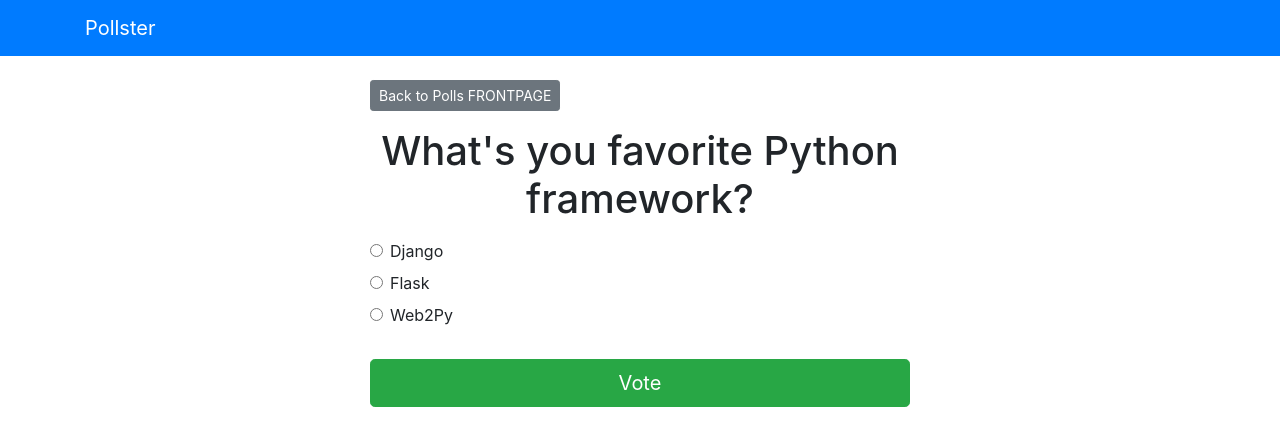
After one commit to Arielcarv/PythonPractice, a Django app: page /polls/1/ in a window 1280 px wide. The commit adds this page. Shown: the top 446 px of the page. Run offline with Django 3.2, Linux system fonts and the light colour scheme; data comes from the database, SQL or seed files in the repository; both versions use the stored data as it was after the commit; some libraries are stand-ins or nearby versions.

Commit message:
refac: Add of detail and results template + configs

```diff
--- a/Pollster/pollster/polls/models.py
+++ b/Pollster/pollster/polls/models.py
@@ -12,7 +12,7 @@ class Question(models.Model):
 
 
 class Choice(models.Model):
-    question = models.ForeignKey(Question, on_delete=models.CASCADE, related_name='choice_to_question')
+    question = models.ForeignKey(Question, on_delete=models.CASCADE, related_name='choice')
     choice_text = models.CharField(max_length=200)
     votes = models.IntegerField(default=0)
 
--- a/Pollster/pollster/polls/urls.py
+++ b/Pollster/pollster/polls/urls.py
@@ -2,6 +2,11 @@ from django.urls import path
 
 from . import views
 
+app_name = 'polls'
+
 urlpatterns = [
     path('', views.index, name='index'),
+    path('<int:question_id>/', views.detail, name='details'),
+    path('<int:question_id>/results', views.results, name='results'),
+    path('<int:question_id>/vote', views.vote, name='vote'),
 ]
--- a/Pollster/pollster/polls/views.py
+++ b/Pollster/pollster/polls/views.py
@@ -1,18 +1,50 @@
-from django.http.response import HttpResponse
-from django.shortcuts import render
+from django.http.response import Http404, HttpResponseRedirect
+from django.shortcuts import get_object_or_404, render
+from django.urls import reverse
 from .models import Choice, Question
-from django.template import loader
+
 
 # Create your views here.
-# from django.http import HttpResponse
-
-# def index(request):
-#     return HttpResponse("Hello, world. You're at the polls index.")
 
 
+# Get all questions and display them.
 def index(request):
     latest_question_list = Question.objects.order_by('-publication_date')[:5]
     context = {
         'latest_question_list': latest_question_list,
     }
     return render(request, 'polls/index.html', context)
+
+
+# Show specific question and choices.
+def detail(request, question_id):
+    try:
+        question = Question.objects.get(pk=question_id)
+    except Question.DoesNotExist:
+        raise Http404("Question does not exist.")
+    return render(request, 'polls/details.html', {'question': question})
+
+
+# Get question and display results.
+def results(request, question_id):
+    question = get_object_or_404(Question, pk=question_id)
+    return render(request, 'polls/results.html', {'question': question})
+
+
+# Vote on a specific question.
+def vote(request, question_id):
+    question = get_object_or_404(Question, pk=question_id)
+    try:
+        selected_choice = question.choice.get(pk=request.POST['choice'])
+    except (KeyError, Choice.doesNotExist):
+        # Re-render the voting form cause the one you wanted doesn't exist.
+        context = {
+            'question': question,
+            'error_message': "You didn't select a choice.",
+        }
+        return render(request, 'polls/details.html', context)
+    selected_choice.votes += 1
+    selected_choice.save()
+    # Always return an HttpResponseRedirect after success on sending POST request data.
+    # This prevents data form being posted twice if user hits the BACK BUTTON.
+    return HttpResponseRedirect(reverse('polls:results', args=(question_id,)))
--- a/Pollster/pollster/pollster/urls.py
+++ b/Pollster/pollster/pollster/urls.py
@@ -18,5 +18,5 @@ from django.urls import path, include
 
 urlpatterns = [
     path('admin/', admin.site.urls),
-    path('polls/', include('polls.urls')),
+    path('polls/', include('polls.urls', namespace='polls')),
 ]
--- a/Pollster/pollster/templates/base.html
+++ b/Pollster/pollster/templates/base.html
@@ -1,26 +1,34 @@
 <!DOCTYPE html>
 <html lang="en">
+
 <head>
     <meta charset="UTF-8" />
     <meta http-equiv="X-UA-Compatible" content="IE=edge" />
     <meta name="viewport" content="width=device-width, initial-scale=1.0" />
     <!-- Bootstrap 5.1.3 CSS -->
-        <link
-            href="https://cdn.jsdelivr.net/npm/bootstrap@5.1.3/dist/css/bootstrap.min.css"
-            rel="stylesheet"
-            integrity="sha384-1BmE4kWBq78iYhFldvKuhfTAU6auU8tT94WrHftjDbrCEXSU1oBoqyl2QvZ6jIW3"
-            crossorigin="anonymous"
-        />
+    {% comment %} <link href="https://cdn.jsdelivr.net/npm/bootstrap@5.1.3/dist/css/bootstrap.min.css" rel="stylesheet"
+        integrity="sha384-1BmE4kWBq78iYhFldvKuhfTAU6auU8tT94WrHftjDbrCEXSU1oBoqyl2QvZ6jIW3" crossorigin="anonymous" /> {% endcomment %}
+
+    <!-- Bootstrap 4.3.1 CSS -->
+    <link rel="stylesheet" href="https://stackpath.bootstrapcdn.com/bootstrap/4.3.1/css/bootstrap.min.css"
+        integrity="sha384-ggOyR0iXCbMQv3Xipma34MD+dH/1fQ784/j6cY/iJTQUOhcWr7x9JvoRxT2MZw1T" crossorigin="anonymous">
 
     <title>Pollster {% block title %} {% endblock %}</title>
 </head>
+
 <body>
+    <!--Navbar -->
+    {% include 'partials/_navbar.html' %}
     <div class="container">
         <div class="row">
             <div class="col-md-6 m-auto">
-                    ---{% block content %} {% endblock %}---
+                <!-- Beginning of Django things -->
+                {% block content %}
+                {% endblock %}
+                <!-- End -->
             </div>
         </div>
     </div>
 </body>
+
 </html>
--- /dev/null
+++ b/Pollster/pollster/templates/partials/_navbar.html
@@ -0,0 +1,5 @@
+<nav class="navbar navbar-dark bg-primary mb-4">
+    <div class="container">
+        <a class="navbar-brand" href="/">Pollster</a>
+    </div>
+</nav>
--- /dev/null
+++ b/Pollster/pollster/templates/polls/details.html
@@ -0,0 +1,37 @@
+{% extends 'base.html' %}
+{% block content %}
+
+<a class="btn btn-secondary btn-sm mb-3" href="{% url 'polls:index' %}">Back to Polls FRONTPAGE</a>
+
+<h1 class="text-center mb-3">{{ question.question_text }}</h1>
+
+{% if error_message %}
+    <!-- If there is an error and not load the page. -->
+    <p class='alert alert-danger'>
+        <strong>{{ error_message }}</strong>
+    </p>
+{% endif %}
+
+<form action="{% url 'polls:vote' question.id %}" method="post">
+    {% csrf_token %}
+    {% for choice in question.choice.all %}
+        <!--It's a checkbox-->
+        <div class="form-check">
+            <input
+                type="radio"
+                name="choice"
+                class="form-check-input"
+                id="choice{{ forloop.counter }}"
+                value="{{ choice.id }}"
+            />
+            <label for="choice{{ forloop.counter }}">{{ choice.choice_text }}</label>
+        </div>
+
+    {% endfor %}
+    <input type="submit" value="Vote" class="btn btn-success btn-lg btn-block mt-4" />
+</form>
+
+
+
+
+{% endblock %}
```
Also changed, not shown: Pollster/pollster/templates/polls/index.html (+13 -6 lines), Pollster/pollster/templates/polls/results.html (added, +20 -0 lines), Pollster/.unibeautifyrc.yml (deleted), Pollster/README.md, Pollster/pollster/db.sqlite3, Pollster/pollster/polls/migrations/0003_alter_choice_question.py (added), 1 other file. Lines whose indentation alone changed are shown as unchanged.
